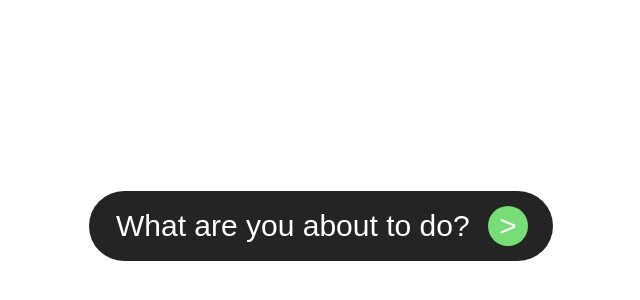
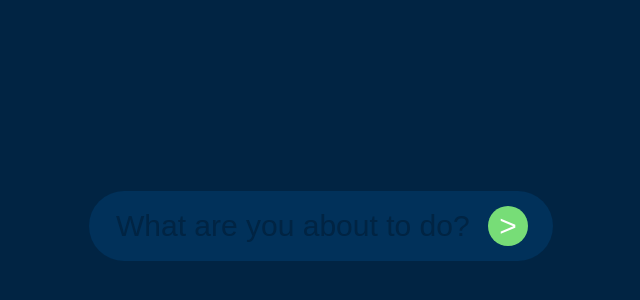
Before and after one commit to renderGUI/task-logger, a React (Create React App) app: page / in a window 1280 px wide. Shown: the part 174-474 px from the top of the page, without its empty margins (319-959 px from the left). Built offline with nearby package versions, Linux system fonts and the light colour scheme.

Commit message:
Add task button styling

```diff
--- a/src/components/NewTask.module.css
+++ b/src/components/NewTask.module.css
@@ -6,7 +6,7 @@
   padding: 15px 25px 15px 25px;
   column-gap: 10px;
   border-radius: 40px;
-  background-color: #242424;
+  background-color: #01315A;
 }
 
 .input,
@@ -16,11 +16,12 @@
 
 .input {
   width: 160px;
-  background-color: #242424;
+  background-color: #01315A;
+  color: #ffffff;
 }
 
 .input::placeholder {
-    color: #ffffff;
+    color: #012443;
 }
 
 .input:focus {
--- a/src/index.css
+++ b/src/index.css
@@ -1,5 +1,5 @@
 :root {
-  --background-light: #ffffff;
+  --background-light: #012443;
   --background-dark: #242424;
 }
 
```
